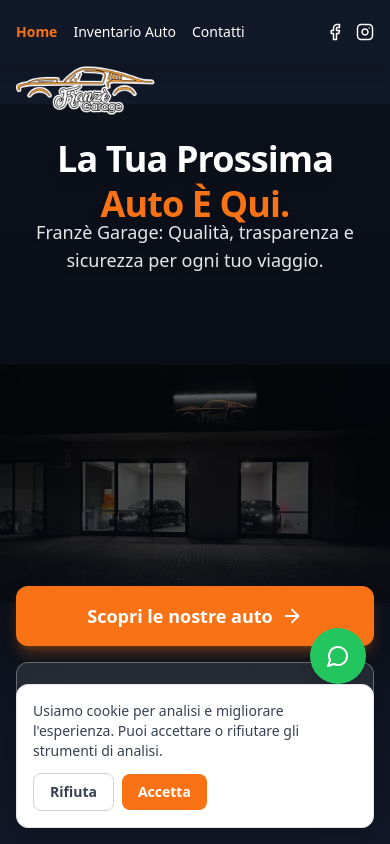
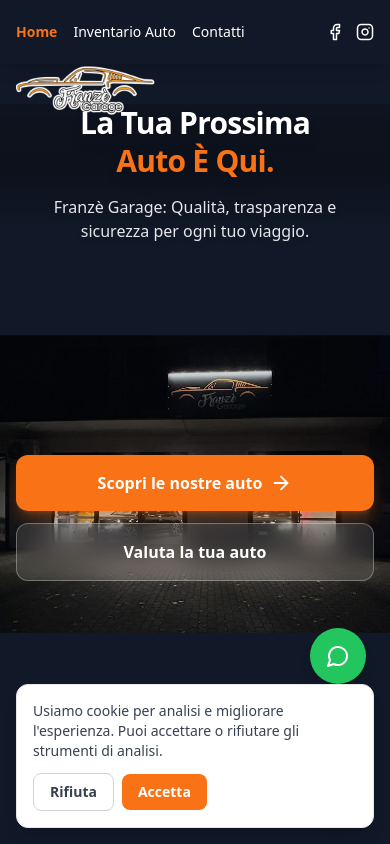
Before and after one commit to Giuseppe559/Franze-Garage, a React (Vite) app: page / in a window 390 px wide. Shown: the top 844 px of the page. Built offline with nearby package versions, Linux system fonts and the light colour scheme; no server answers; the database is empty.

Commit message:
Add files via upload

```diff
--- a/src/components/Hero.tsx
+++ b/src/components/Hero.tsx
@@ -9,29 +9,29 @@ export default function Hero() {
         <img
           src="/0.jpg"
           alt="Background"
-          className="w-full h-full object-contain md:object-cover object-center opacity-60"
+          className="w-full h-full object-contain md:object-cover object-center opacity-80 scale-125 md:scale-100"
         />
-        <div className="absolute inset-0 bg-gradient-to-b from-black/30 via-black/50 to-gray-900/90"></div>
+        <div className="absolute inset-x-0 top-0 h-1/6 md:h-full bg-gradient-to-b from-black/20 via-black/30 to-gray-900/70"></div>
       </div>
 
-      <div className="relative z-10 max-w-7xl mx-auto px-4 sm:px-6 lg:px-8 pt-4 pb-0 lg:pt-40 lg:pb-36 bg-transparent w-full h-full flex flex-col justify-start lg:block min-h-[90vh] lg:min-h-0">
+      <div className="relative z-10 max-w-7xl mx-auto px-4 sm:px-6 lg:px-8 pt-0 pb-0 lg:pt-40 lg:pb-36 bg-transparent w-full h-full flex flex-col justify-start lg:block min-h-[90vh] lg:min-h-0">
         <div className="grid grid-cols-1 gap-4 lg:gap-12 items-center justify-items-center h-full">
           <div className="space-y-6 lg:space-y-10 text-center w-full">
-            <div className="lg:hidden flex flex-col items-center text-center justify-start h-full pt-4 pb-4">
-              <h1 className="text-4xl font-extrabold leading-tight tracking-tight drop-shadow-lg mb-2">
+            <div className="lg:hidden flex flex-col items-center text-center justify-start h-full pt-0 pb-0 mt-0">
+              <h1 className="text-3xl font-extrabold leading-tight tracking-tight drop-shadow-lg mb-2">
                 La Tua Prossima<br />
                 <span className="text-orange-500">Auto È Qui.</span>
               </h1>
-              <p className="text-lg font-medium text-gray-200 drop-shadow-md -mt-4 mb-6 max-w-xs">
+              <p className="text-base font-medium text-gray-200 drop-shadow-md mt-2 mb-5 max-w-xs">
                 Franzè Garage: Qualità, trasparenza e sicurezza per ogni tuo viaggio.
               </p>
 
-              <div className="w-full max-w-sm space-y-4 mt-72 md:mt-64">
+              <div className="w-full max-w-sm space-y-3 mt-48 md:mt-64">
                 <button
                   onClick={() => {
                     document.getElementById('home-inventory')?.scrollIntoView({ behavior: 'smooth' });
                   }}
-                  className="w-full bg-orange-500 hover:bg-orange-600 text-white px-6 py-4 rounded-xl font-bold text-lg shadow-lg shadow-orange-500/30 transition-all active:scale-95 flex items-center justify-center space-x-2"
+                  className="w-full bg-orange-500 hover:bg-orange-600 text-white px-6 py-4 rounded-xl font-bold text-base shadow-lg shadow-orange-500/30 transition-all active:scale-95 flex items-center justify-center space-x-2"
                 >
                   <span>Scopri le nostre auto</span>
                   <ArrowRight size={22} />
@@ -40,7 +40,7 @@ export default function Hero() {
                   onClick={() => {
                     document.getElementById('contact-form')?.scrollIntoView({ behavior: 'smooth' });
                   }}
-                  className="w-full bg-white/10 backdrop-blur-md border border-white/30 text-white hover:bg-white/20 px-6 py-4 rounded-xl font-bold text-lg transition-all active:scale-95"
+                  className="w-full bg-white/10 backdrop-blur-md border border-white/30 text-white hover:bg-white/20 px-6 py-4 rounded-xl font-bold text-base transition-all active:scale-95"
                 >
                   Valuta la tua auto
                 </button>
```
